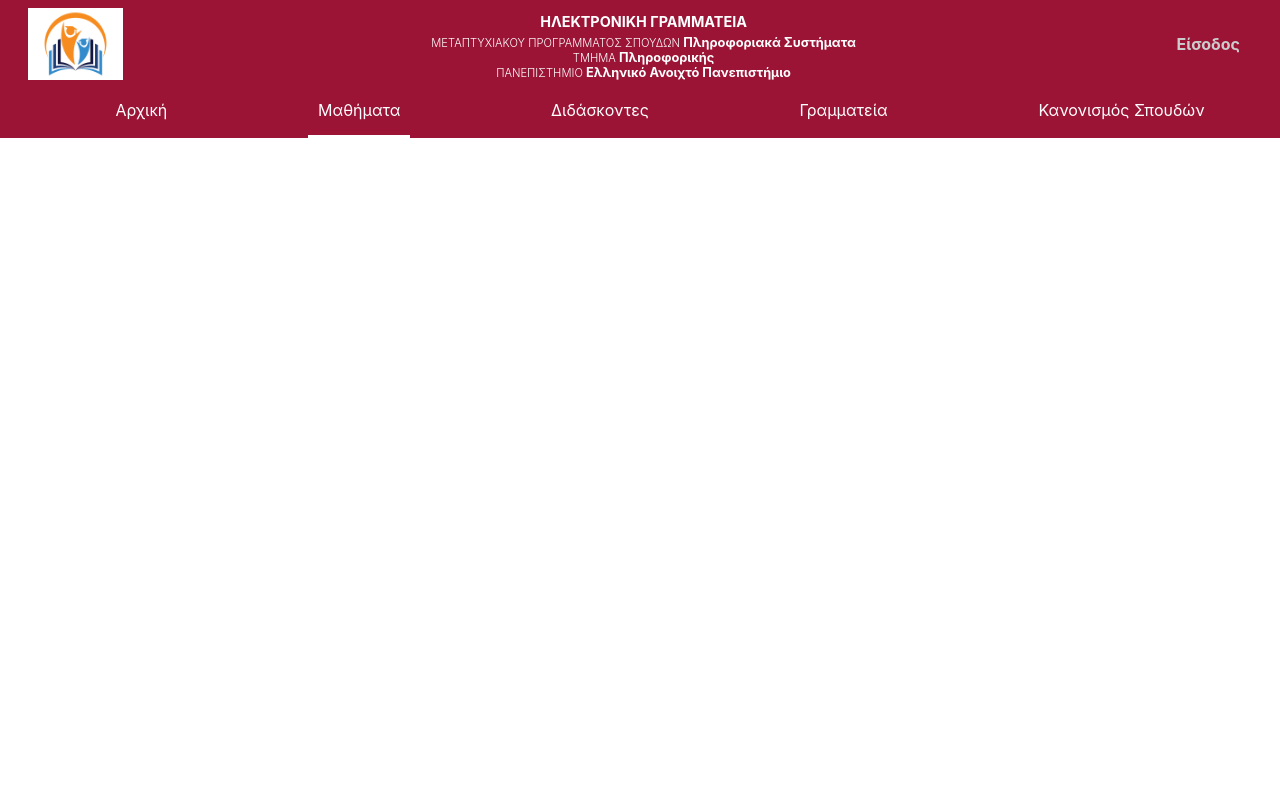
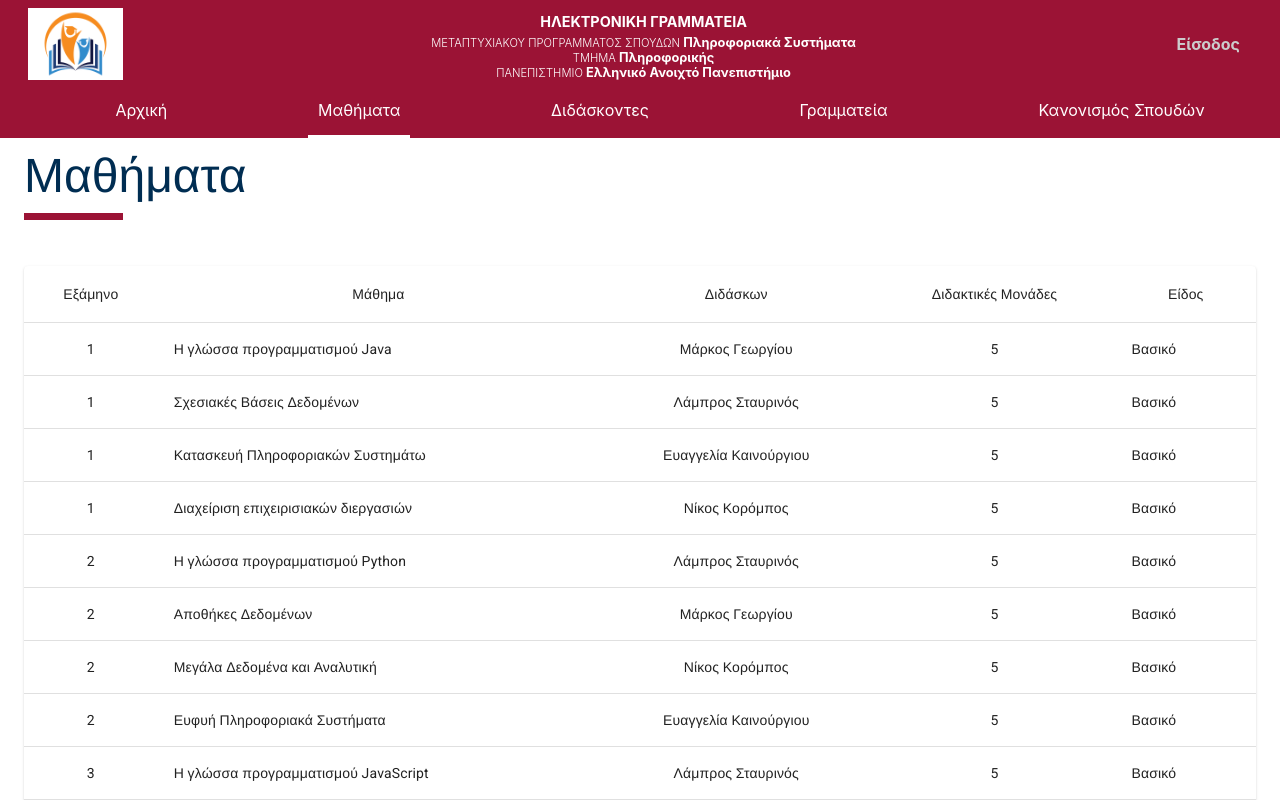
Before and after one commit to SteveLabrinos/msc-program-frontend, a React (Create React App) app: page /courses in a window 1280 px wide. Shown: the top 800 px of the page. Built offline with nearby package versions, Linux system fonts and the light colour scheme.

Commit message:
courses page added

```diff
--- a/src/App.js
+++ b/src/App.js
@@ -9,6 +9,7 @@ const AnnouncementsBuilder = React.lazy(() => import(`./containers/Announcements
 const FullAnnouncement = React.lazy(() => import(`./containers/FullAnnouncement/FullAnnouncement`));
 const Regulation = React.lazy(() => import(`./components/Regulation/Regulation`));
 const Stuff = React.lazy(() => import(`./containers/Stuffs/Stuffs`));
+const Courses = React.lazy(() => import(`./containers/Courses/Courses`));
 
 /**
  * @author Stavros Lamprinos [stalab at linuxmail.org] on 13/1/2021.
@@ -16,7 +17,7 @@ const Stuff = React.lazy(() => import(`./containers/Stuffs/Stuffs`));
 
 function App() {
   return (
-    <div>
+    <React.Fragment>
       <Layout>
           <Switch>
               <Route path="/" exact component={ FrontBuilder } />
@@ -40,9 +41,14 @@ function App() {
                       <Stuff {...props} />
                   </Suspense>
               )} />
+              <Route path="/courses" render={() => (
+                  <Suspense fallback={ <Spinner /> }>
+                      <Courses />
+                  </Suspense>
+              )} />
           </Switch>
       </Layout>
-    </div>
+    </React.Fragment>
   );
 }
 
--- a/src/assets/statics/staticContent.js
+++ b/src/assets/statics/staticContent.js
@@ -206,4 +206,127 @@ const workingStuff = [
     }
 ]
 
-export  { staticContent, terms, announce, reg, workingStuff };
+const coursesList = {
+    headers: [
+        {
+            id: 'time',
+            name: 'Εξάμηνο'
+        },
+        {
+            id: 'course',
+            name: 'Μάθημα'
+        },
+        {
+            id: 'teacher',
+            name: 'Διδάσκων'
+        },
+        {
+            id: 'units',
+            name: 'Διδακτικές Μονάδες'
+        },
+        {
+            id: 'type',
+            name: 'Είδος'
+        }
+    ],
+    courses: [
+        {
+            id: 'c1',
+            time: 1,
+            name: 'Η γλώσσα προγραμματισμού Java',
+            teacher: 'Μάρκος Γεωργίου',
+            units: 5,
+            type: 'Βασικό'
+        },
+        {
+            id: 'c2',
+            time: 1,
+            name: 'Σχεσιακές Βάσεις Δεδομένων',
+            teacher: 'Λάμπρος Σταυρινός',
+            units: 5,
+            type: 'Βασικό'
+        },
+        {
+            id: 'c3',
+            time: 1,
+            name: 'Κατασκευή Πληροφοριακών Συστημάτω ',
+            teacher: 'Ευαγγελία Καινούργιου',
+            units: 5,
+            type: 'Βασικό'
+        },
+        {
+            id: 'c4',
+            time: 1,
+            name: 'Διαχείριση επιχειρισιακών διεργασιών',
+            teacher: 'Νίκος Κορόμπος',
+            units: 5,
+            type: 'Βασικό'
+        },
+        {
+            id: 'c5',
+            time: 2,
+            name: 'Η γλώσσα προγραμματισμού Python',
+            teacher: 'Λάμπρος Σταυρινός',
+            units: 5,
+            type: 'Βασικό'
+        },
+        {
+            id: 'c6',
+            time: 2,
+            name: 'Αποθήκες Δεδομένων',
+            teacher: 'Μάρκος Γεωργίου',
+            units: 5,
+            type: 'Βασικό'
+        },
+        {
+            id: 'c7',
+            time: 2,
+            name: 'Μεγάλα Δεδομένα και Αναλυτική',
+            teacher: 'Νίκος Κορόμπος',
+            units: 5,
+            type: 'Βασικό'
+        },
+        {
+            id: 'c8',
+            time: 2,
+            name: 'Ευφυή Πληροφοριακά Συστήματα',
+            teacher: 'Ευαγγελία Καινούργιου',
+            units: 5,
+            type: 'Βασικό'
+        },
+        {
+            id: 'c9',
+            time: 3,
+            name: 'Η γλώσσα προγραμματισμού JavaScript',
+            teacher: 'Λάμπρος Σταυρινός',
+            units: 5,
+            type: 'Βασικό'
+        },
+        {
+            id: 'c10',
+            time: 3,
+            name: 'Μη Σχεσιακές Βάσεις Δεδομένων',
+            teacher: 'Ευαγγελία Καινούργιου',
+            units: 5,
+            type: 'Βασικό'
+        },
+        {
+            id: 'c11',
+            time: 3,
+            name: 'Λειτουργικά Συστήματα',
+            teacher: 'Μάρκος Γεωργίου',
+            units: 5,
+            type: 'Επιλογής'
+        },
+        {
+            id: 'c12',
+            time: 3,
+            name: 'Ασφάλεια Πληροφοριακών Συστημάτων',
+            teacher: 'Νίκος Κορόμπος',
+            units: 5,
+            type: 'Επιλογής'
+        }
+    ]
+}
+
+export  { staticContent, terms, announce, reg, workingStuff, coursesList };
--- a/src/components/Stuff/Stuff.js
+++ b/src/components/Stuff/Stuff.js
@@ -1,7 +1,7 @@
 import React from 'react';
 import {
-    Hidden, Typography, CardMedia,
-    CardContent, Link, Card, useMediaQuery
+    Typography, CardMedia, CardContent,
+    Link, Card, useMediaQuery
 } from '@material-ui/core';
 import {makeStyles} from "@material-ui/core/styles";
 import '../../assets/images/stuff/s1.jfif'
@@ -24,6 +24,7 @@ const Stuff = props => {
         media: {
             height: 150,
             width: 100,
+            borderRadius: '4px',
             backgroundRepeat: 'no-repeat'
         },
         h5: {
--- a/src/containers/AnnouncementsBuilder/AnnouncementsBuilder.js
+++ b/src/containers/AnnouncementsBuilder/AnnouncementsBuilder.js
@@ -1,5 +1,5 @@
 import React, { Component } from 'react';
-import {announce} from '../../assets/statics/staticContent';
+import { announce } from '../../assets/statics/staticContent';
 import Cockpit from '../../components/Cockpit/Cockpit';
 import Announcements from '../../components/Announcements/Announcements';
 
--- /dev/null
+++ b/src/containers/Courses/Courses.js
@@ -0,0 +1,71 @@
+import React, {useState} from 'react';
+
+import { coursesList } from '../../assets/statics/staticContent';
+import Cockpit from '../../components/Cockpit/Cockpit';
+import { makeStyles } from '@material-ui/core/styles';
+import Table from '@material-ui/core/Table';
+import TableBody from '@material-ui/core/TableBody';
+import TableCell from '@material-ui/core/TableCell';
+import TableHead from '@material-ui/core/TableHead';
+import TableRow from '@material-ui/core/TableRow';
+import {Container, Paper, TableContainer} from '@material-ui/core';
+
+// Generate Order Data
+function createData(id, date, name, shipTo, paymentMethod, amount) {
+    return { id, date, name, shipTo, paymentMethod, amount };
+}
+
+const rows = [
+    createData(0, '16 Mar, 2019', 'Elvis Presley', 'Tupelo, MS', 'VISA ⠀•••• 3719', 312.44),
+    createData(1, '16 Mar, 2019', 'Paul McCartney', 'London, UK', 'VISA ⠀•••• 2574', 866.99),
+    createData(2, '16 Mar, 2019', 'Tom Scholz', 'Boston, MA', 'MC ⠀•••• 1253', 100.81),
+    createData(3, '16 Mar, 2019', 'Michael Jackson', 'Gary, IN', 'AMEX ⠀•••• 2000', 654.39),
+    createData(4, '15 Mar, 2019', 'Bruce Springsteen', 'Long Branch, NJ', 'VISA ⠀•••• 5919', 212.79),
+];
+
+
+const useStyles = makeStyles((theme) => ({
+    table: {
+        marginTop: theme.spacing(3),
+        marginBottom: '3rem',
+    }
+}));
+
+export default function Courses() {
+
+    const [courses, setCourses] = useState(coursesList);
+
+    const classes = useStyles();
+
+    return (
+        <React.Fragment>
+            <Cockpit title="Μαθήματα" />
+            <Container>
+                <TableContainer component={Paper} className={classes.table}>
+                    <Table size="medium">
+                        <TableHead>
+                            <TableRow>
+                                {courses.headers.map(header => (
+                                    <TableCell key={header.id} align="center">
+                                        {header.name}
+                                    </TableCell>
+                                ))}
+                            </TableRow>
+                        </TableHead>
+                        <TableBody>
+                            {courses.courses.map(course => (
+                                <TableRow key={course.id}>
+                                    <TableCell align="center">{course.time}</TableCell>
+                                    <TableCell align="left">{course.name}</TableCell>
+                                    <TableCell align="center">{course.teacher}</TableCell>
+                                    <TableCell align="center">{course.units}</TableCell>
+                                    <TableCell align="left">{course.type}</TableCell>
+                                </TableRow>
+                            ))}
+                        </TableBody>
+                    </Table>
+                </TableContainer>
+            </Container>
+        </React.Fragment>
+    );
+}
```
Also changed, not shown: 1 other file (tests, documents, lock files or other folders).
